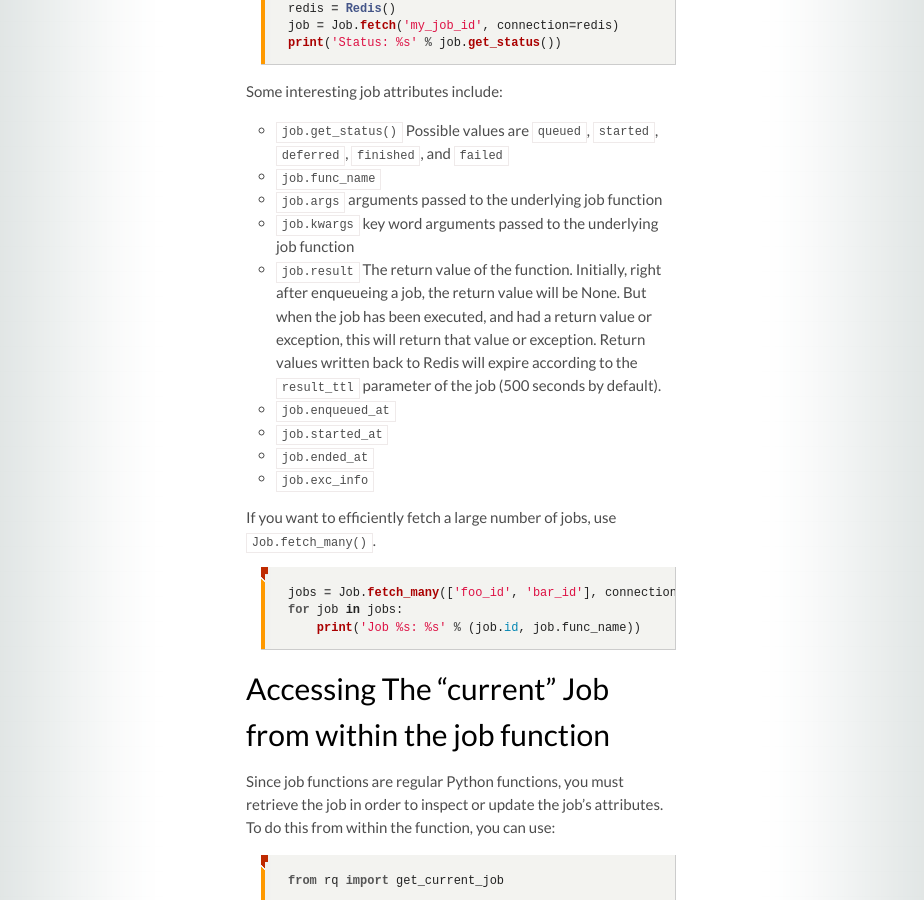
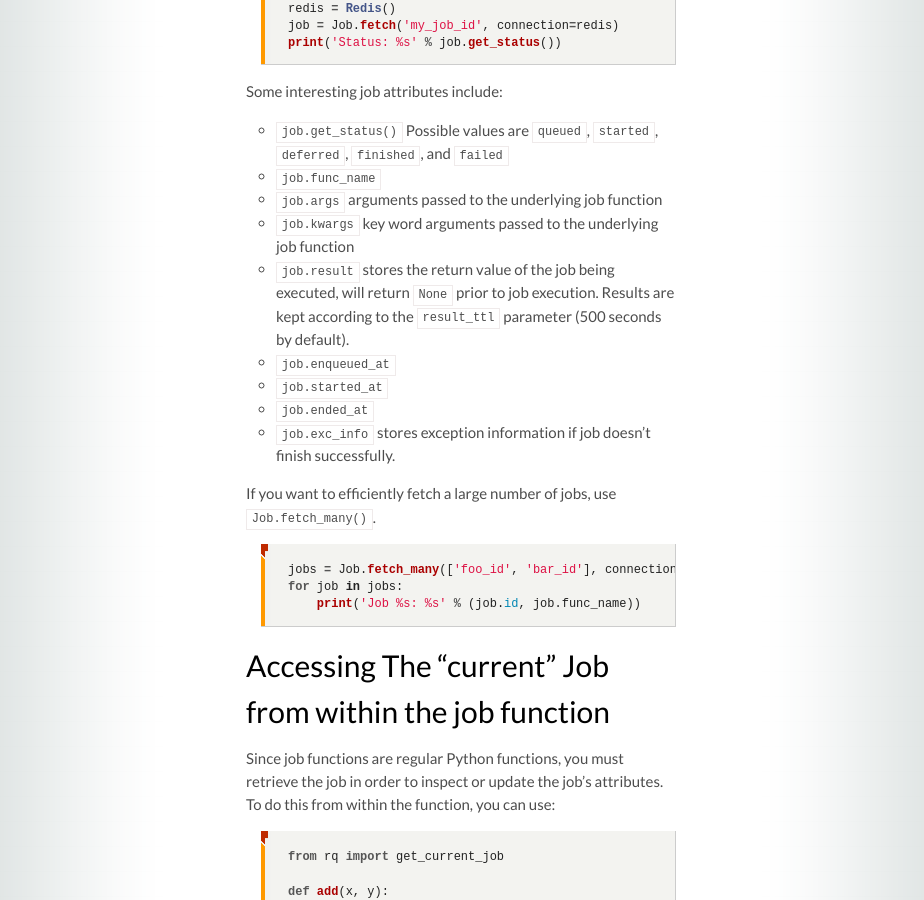
Before and after one commit to rq/rq, a Jekyll site: the page built from docs/docs/jobs.md, in a window 1280 px wide and 900 px high, scrolled down 2278 px. Shown: the whole window, without its empty margins (179-1103 px from the left). Built offline with Jekyll 4.4.1, drawn with Linux system fonts in a browser that asks for light colours; some web fonts are replaced; comment, search, counter and statistics services are not loaded.

Commit message:
Updated job.result docs.

```diff
--- a/docs/docs/jobs.md
+++ b/docs/docs/jobs.md
@@ -101,15 +101,11 @@ Some interesting job attributes include:
 * `job.func_name`
 * `job.args` arguments passed to the underlying job function
 * `job.kwargs` key word arguments passed to the underlying job function
-* `job.result` The return value of the function. Initially, right after enqueueing
-a job, the return value will be None.  But when the job has been executed, and had
-a return value or exception, this will return that value or exception.
-Return values written back to Redis will expire according to the `result_ttl` parameter
-of the job (500 seconds by default).
+* `job.result` stores the return value of the job being executed, will return `None` prior to job execution. Results are kept according to the `result_ttl` parameter (500 seconds by default).
 * `job.enqueued_at`
 * `job.started_at`
 * `job.ended_at`
-* `job.exc_info`
+* `job.exc_info` stores exception information if job doesn't finish successfully.
 
 If you want to efficiently fetch a large number of jobs, use `Job.fetch_many()`.
 
```
